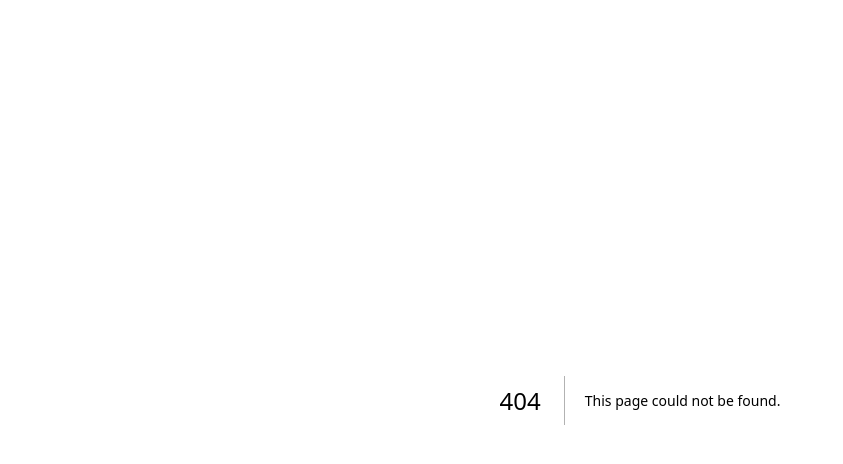
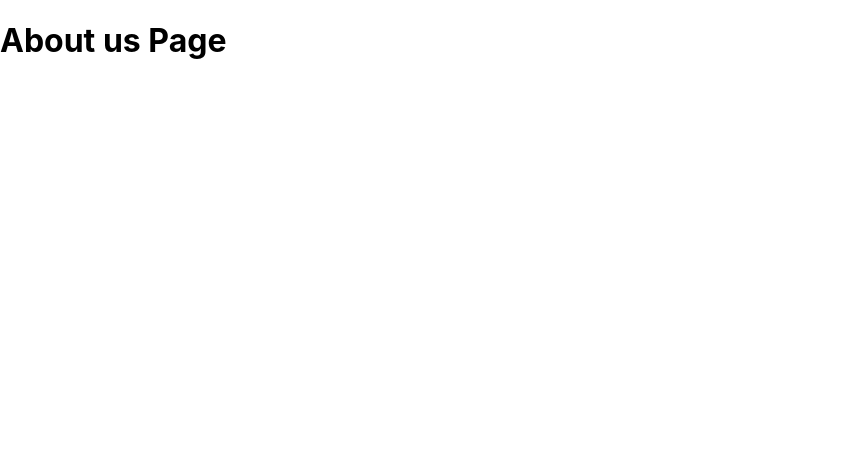
Before and after one commit to tatsuyax25/events_app, a Next.js app: page /about-us in a window 1280 px wide. Before the commit this address had no page. Shown: the top 464 px of the page, without its empty margins (0-843 px from the left). Built offline with nearby package versions, Linux system fonts and the light colour scheme.

Commit message:
Create an About Page

```diff
--- /dev/null
+++ b/pages/about-us.js
@@ -0,0 +1,7 @@
+const Page = () => {
+    return (
+        <h1>About us Page</h1>
+    )
+}
+
+export default Page;
```
